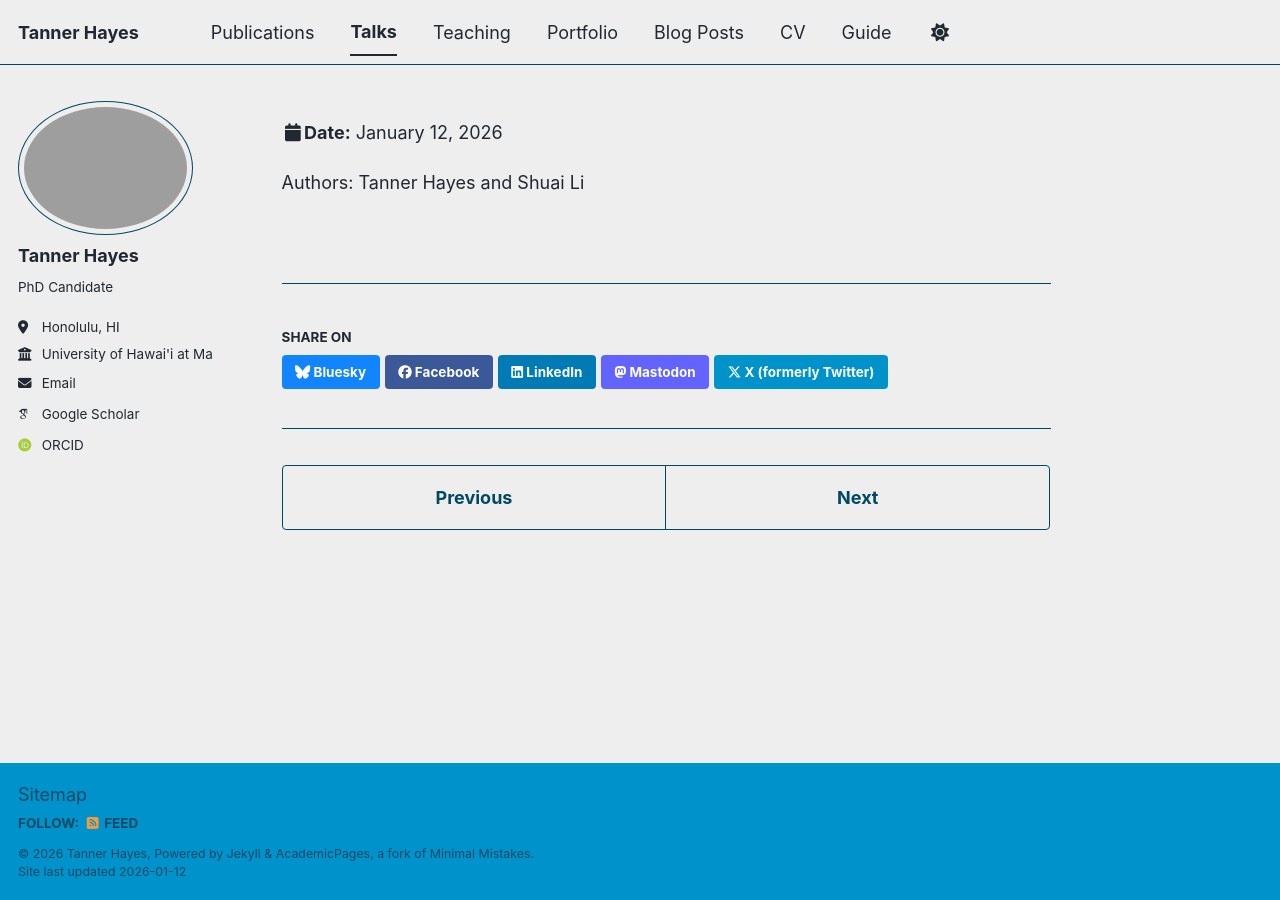
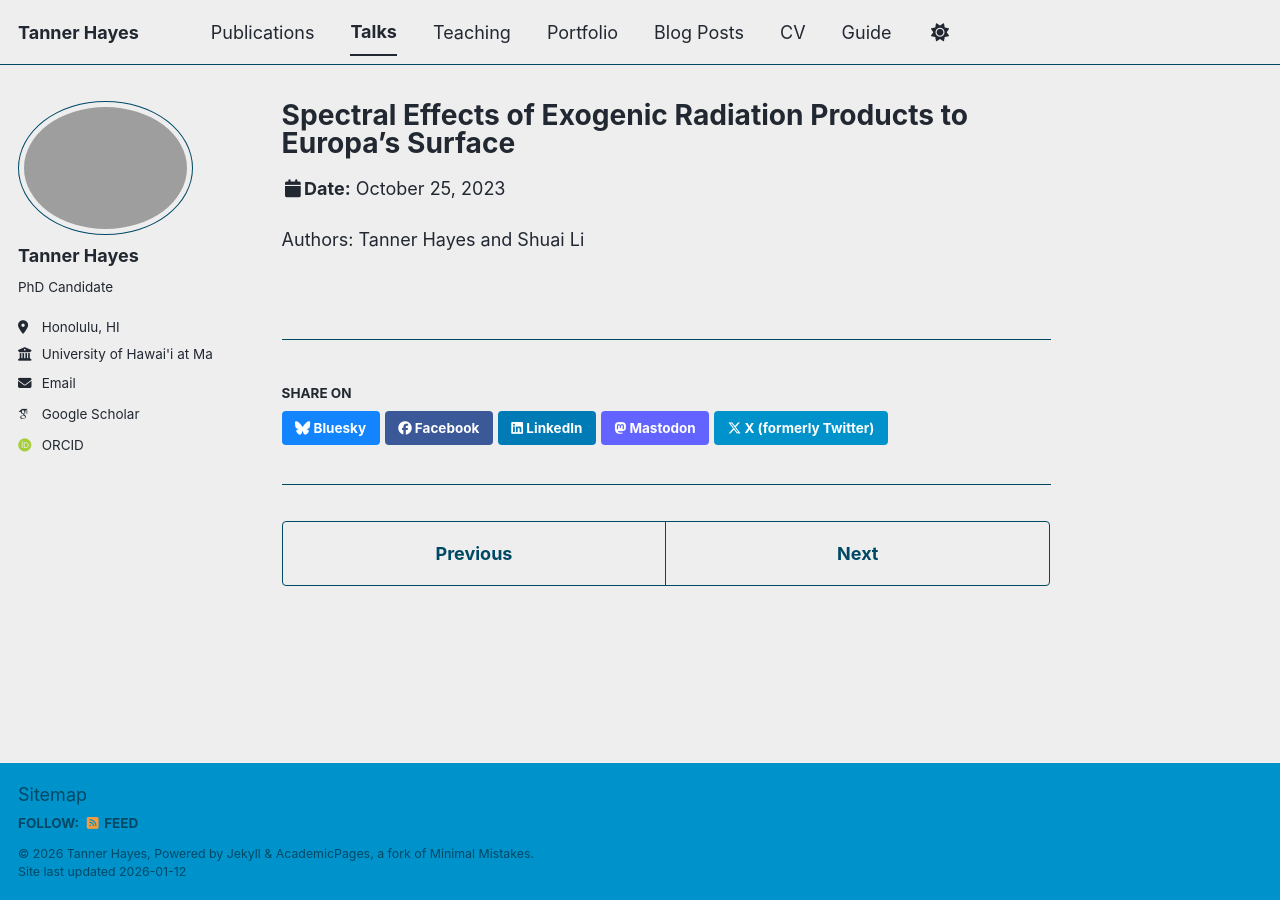
Before and after one commit to th-blip12/twhayes, a Jekyll site: the page built from _talks/GalMoonWorkshop2023.md, in a window 1280 px wide. Built offline with Jekyll 4.4.1, drawn with Linux system fonts in a browser that asks for light colours; some web fonts are replaced; a script bundle is joined from its source files by our own code; library files that are not in the unit come from our copies.

Commit message:
Update GalMoonWorkshop2023.md

```diff
--- a/_talks/GalMoonWorkshop2023.md
+++ b/_talks/GalMoonWorkshop2023.md
@@ -1,5 +1,5 @@
 ---
-title: "Spectral Effects of Exogenic Radiation Products to Europa’s Surface">
+title: "Spectral Effects of Exogenic Radiation Products to Europa’s Surface"
 collection: talks
 type: "Talk"
 permalink: /talks/GalMoonWorkshop2023
```
